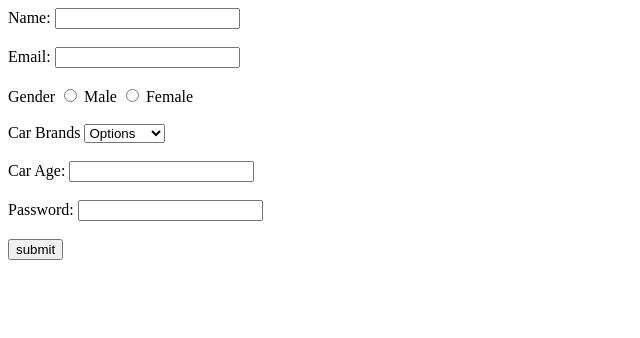
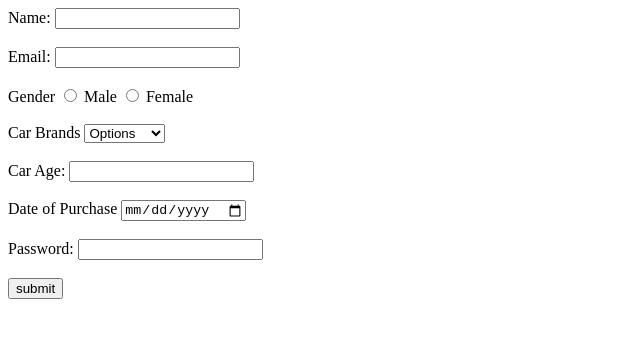
Before and after one commit to acciojob/car-insurance-form-bikkyji9914, a website: page main.html in a window 1280 px wide. Shown: the whole page, without its empty margins (0-640 px from the left). Drawn offline with Linux system fonts and the light colour scheme.

Commit message:
created a submission

```diff
--- a/main.html
+++ b/main.html
@@ -39,6 +39,10 @@
 		<input type="number" id="carage" required="yes">
 		<br>
 		<br>
+		<label for="dob">Date of Purchase</label>
+		<input type="Date" id="dob" required="yes">
+		<br>
+		<br>
 		<label for="password">Password:</label>
 		<input type="password" id="password" required="yes">
 		<br>
```
